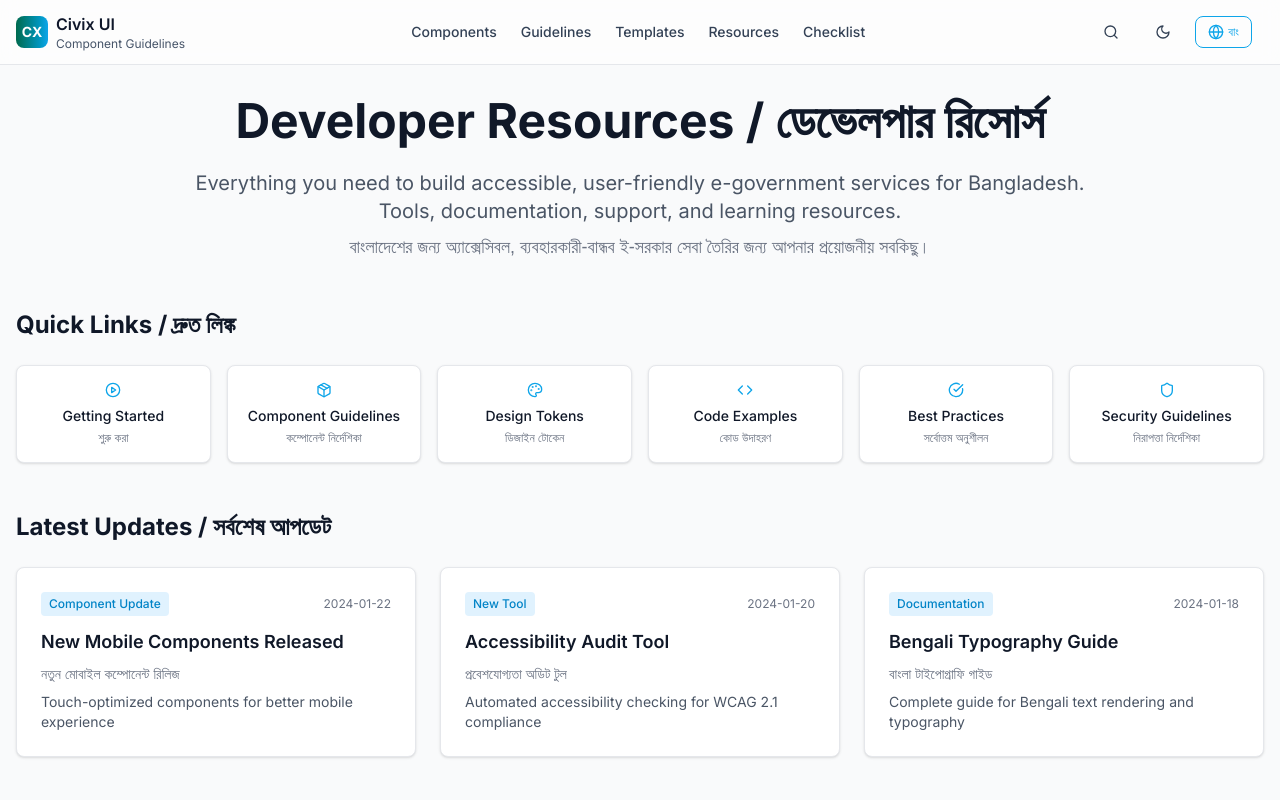
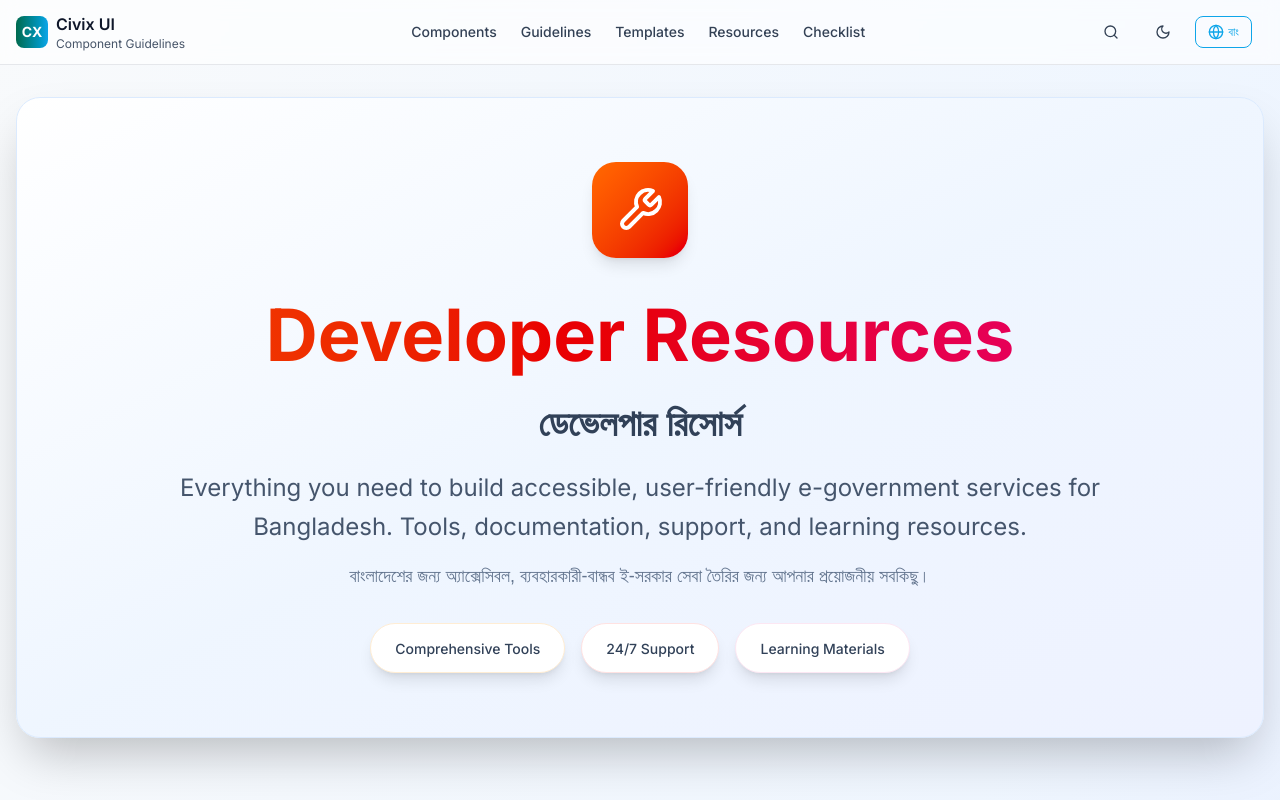
Before and after one commit to sabbirosa/civix-ui, a Next.js app: page /resources in a window 1280 px wide. Shown: the top 800 px of the page. Built offline with nearby package versions, Linux system fonts and the light colour scheme.

Commit message:
feat: Enhance styling and layout for Resources and Templates pages with gradient backgrounds and improved hero sections

```diff
--- a/src/app/resources/page.tsx
+++ b/src/app/resources/page.tsx
@@ -219,48 +219,75 @@ const featuredUpdates = [
 
 export default function ResourcesPage() {
   return (
-    <div className="min-h-screen bg-gray-50 dark:bg-gray-900">
+    <div className="min-h-screen bg-gradient-to-br from-slate-50 via-blue-50 to-indigo-100 dark:from-slate-900 dark:via-slate-800 dark:to-indigo-900">
       <Header />
 
       <main className="container mx-auto px-4 py-8">
         <div className="max-w-7xl mx-auto">
-          {/* Page Header */}
-          <div className="mb-12 text-center">
-            <h1 className="text-4xl lg:text-5xl font-bold text-gray-900 dark:text-gray-100 mb-6">
-              Developer Resources / ডেভেলপার রিসোর্স
+          {/* Hero Section */}
+          <div className="text-center mb-16 py-16 bg-gradient-to-br from-white via-blue-50 to-indigo-50 dark:from-slate-800 dark:via-slate-700 dark:to-indigo-900 rounded-3xl shadow-2xl border border-blue-100 dark:border-slate-600 backdrop-blur-sm">
+            <div className="inline-flex items-center justify-center w-24 h-24 bg-gradient-to-br from-orange-500 to-red-600 dark:from-orange-400 dark:to-red-500 rounded-3xl mb-8 shadow-lg">
+              <Wrench className="h-12 w-12 text-white" />
+            </div>
+            <h1 className="text-6xl lg:text-7xl font-bold bg-gradient-to-r from-orange-600 via-red-600 to-pink-600 dark:from-orange-400 dark:via-red-400 dark:to-pink-400 bg-clip-text text-transparent mb-6 leading-tight">
+              Developer Resources
             </h1>
-            <p className="text-xl text-gray-600 dark:text-gray-300 max-w-4xl mx-auto">
-              Everything you need to build accessible, user-friendly e-government services for Bangladesh.
-              Tools, documentation, support, and learning resources.
+            <h2 className="text-3xl lg:text-4xl font-semibold text-slate-700 dark:text-slate-300 mb-6 font-bengali">
+              ডেভেলপার রিসোর্স
+            </h2>
+            <p className="text-xl lg:text-2xl text-slate-600 dark:text-slate-300 max-w-5xl mx-auto leading-relaxed">
+              Everything you need to build accessible, user-friendly e-government services for Bangladesh. Tools, documentation, support, and learning resources.
             </p>
-            <p className="text-lg text-gray-500 dark:text-gray-400 mt-2 font-bengali">
+            <p className="text-lg text-slate-500 dark:text-slate-400 mt-4 font-bengali max-w-4xl mx-auto leading-relaxed">
               বাংলাদেশের জন্য অ্যাক্সেসিবল, ব্যবহারকারী-বান্ধব ই-সরকার সেবা তৈরির জন্য আপনার প্রয়োজনীয় সবকিছু।
             </p>
+            <div className="mt-8 flex flex-wrap justify-center gap-4">
+              <div className="bg-white dark:bg-slate-800 rounded-full px-6 py-3 shadow-lg border border-orange-100 dark:border-slate-600">
+                <span className="text-sm font-medium text-slate-700 dark:text-slate-300">
+                  Comprehensive Tools
+                </span>
+              </div>
+              <div className="bg-white dark:bg-slate-800 rounded-full px-6 py-3 shadow-lg border border-red-100 dark:border-slate-600">
+                <span className="text-sm font-medium text-slate-700 dark:text-slate-300">
+                  24/7 Support
+                </span>
+              </div>
+              <div className="bg-white dark:bg-slate-800 rounded-full px-6 py-3 shadow-lg border border-pink-100 dark:border-slate-600">
+                <span className="text-sm font-medium text-slate-700 dark:text-slate-300">
+                  Learning Materials
+                </span>
+              </div>
+            </div>
           </div>
 
-          {/* Quick Links */}
-          <section className="mb-12">
-            <h2 className="text-2xl font-bold text-gray-900 dark:text-gray-100 mb-6">
-              Quick Links / দ্রুত লিঙ্ক
+          {/* Quick Navigation */}
+          <div className="mb-12">
+            <h2 className="text-2xl font-bold text-gray-900 dark:text-gray-100 mb-6 text-center">
+              Quick Links / দ্রুত লিংক
             </h2>
             <div className="grid grid-cols-2 md:grid-cols-3 lg:grid-cols-6 gap-4">
               {quickLinks.map((link, index) => (
-                <Card key={index} className="bg-white dark:bg-gray-800 border-gray-200 dark:border-gray-700 hover:shadow-md transition-shadow cursor-pointer">
+                <Card
+                  key={index}
+                  className="group hover:shadow-lg transition-all duration-200 cursor-pointer bg-white/80 dark:bg-gray-800/80 border-gray-200 dark:border-gray-600"
+                >
                   <CardContent className="p-4 text-center">
-                    <div className="flex items-center justify-center mb-2 text-primary-500">
-                      {link.icon}
+                    <div className="mb-3 flex justify-center">
+                      <div className="p-2 bg-blue-100 dark:bg-blue-900/30 rounded-lg group-hover:bg-blue-200 dark:group-hover:bg-blue-800/50 transition-colors">
+                        {link.icon}
+                      </div>
                     </div>
                     <h3 className="text-sm font-medium text-gray-900 dark:text-gray-100 mb-1">
                       {link.name}
                     </h3>
-                    <p className="text-xs text-gray-500 dark:text-gray-400 font-bengali">
+                    <p className="text-xs text-gray-600 dark:text-gray-400 font-bengali">
                       {link.namebn}
                     </p>
                   </CardContent>
                 </Card>
               ))}
             </div>
-          </section>
+          </div>
 
           {/* Featured Updates */}
           <section className="mb-12">
--- a/src/app/templates/page.tsx
+++ b/src/app/templates/page.tsx
@@ -119,25 +119,48 @@ export default function TemplatesPage() {
     selectedMinistry !== "All";
 
   return (
-    <div className="min-h-screen bg-gray-50 dark:bg-gray-900">
+    <div className="min-h-screen bg-gradient-to-br from-slate-50 via-blue-50 to-indigo-100 dark:from-slate-900 dark:via-slate-800 dark:to-indigo-900">
       <Header />
 
       <main className="container mx-auto px-4 py-8">
         <div className="max-w-7xl mx-auto">
-          {/* Page Header */}
-          <div className="mb-12 text-center">
-            <h1 className="text-4xl lg:text-5xl font-bold text-gray-900 dark:text-gray-100 mb-6">
-              Government Templates / সরকারি টেমপ্লেট
+          {/* Hero Section */}
+          <div className="text-center mb-16 py-16 bg-gradient-to-br from-white via-blue-50 to-indigo-50 dark:from-slate-800 dark:via-slate-700 dark:to-indigo-900 rounded-3xl shadow-2xl border border-blue-100 dark:border-slate-600 backdrop-blur-sm">
+            <div className="inline-flex items-center justify-center w-24 h-24 bg-gradient-to-br from-purple-500 to-indigo-600 dark:from-purple-400 dark:to-indigo-500 rounded-3xl mb-8 shadow-lg">
+              <FileText className="h-12 w-12 text-white" />
+            </div>
+            <h1 className="text-6xl lg:text-7xl font-bold bg-gradient-to-r from-purple-600 via-indigo-600 to-blue-600 dark:from-purple-400 dark:via-indigo-400 dark:to-blue-400 bg-clip-text text-transparent mb-6 leading-tight">
+              Government Templates
             </h1>
-            <p className="text-xl text-gray-600 dark:text-gray-300 max-w-4xl mx-auto">
+            <h2 className="text-3xl lg:text-4xl font-semibold text-slate-700 dark:text-slate-300 mb-6 font-bengali">
+              সরকারি টেমপ্লেট
+            </h2>
+            <p className="text-xl lg:text-2xl text-slate-600 dark:text-slate-300 max-w-5xl mx-auto leading-relaxed">
               Ready-to-use templates designed specifically for Bangladesh
               government projects. Build e-governance solutions quickly with our
               comprehensive template library.
             </p>
-            <p className="text-lg text-gray-500 dark:text-gray-400 mt-2 font-bengali">
+            <p className="text-lg text-slate-500 dark:text-slate-400 mt-4 font-bengali max-w-4xl mx-auto leading-relaxed">
               বাংলাদেশ সরকারের প্রকল্পের জন্য বিশেষভাবে ডিজাইন করা প্রস্তুত
               টেমপ্লেট।
             </p>
+            <div className="mt-8 flex flex-wrap justify-center gap-4">
+              <div className="bg-white dark:bg-slate-800 rounded-full px-6 py-3 shadow-lg border border-purple-100 dark:border-slate-600">
+                <span className="text-sm font-medium text-slate-700 dark:text-slate-300">
+                  {templates.length}+ Templates
+                </span>
+              </div>
+              <div className="bg-white dark:bg-slate-800 rounded-full px-6 py-3 shadow-lg border border-blue-100 dark:border-slate-600">
+                <span className="text-sm font-medium text-slate-700 dark:text-slate-300">
+                  Government Ready
+                </span>
+              </div>
+              <div className="bg-white dark:bg-slate-800 rounded-full px-6 py-3 shadow-lg border border-green-100 dark:border-slate-600">
+                <span className="text-sm font-medium text-slate-700 dark:text-slate-300">
+                  Responsive Design
+                </span>
+              </div>
+            </div>
           </div>
 
           {/* Stats and Search */}
```
Also changed, not shown: src/app/guidelines/page.tsx (indentation only).
